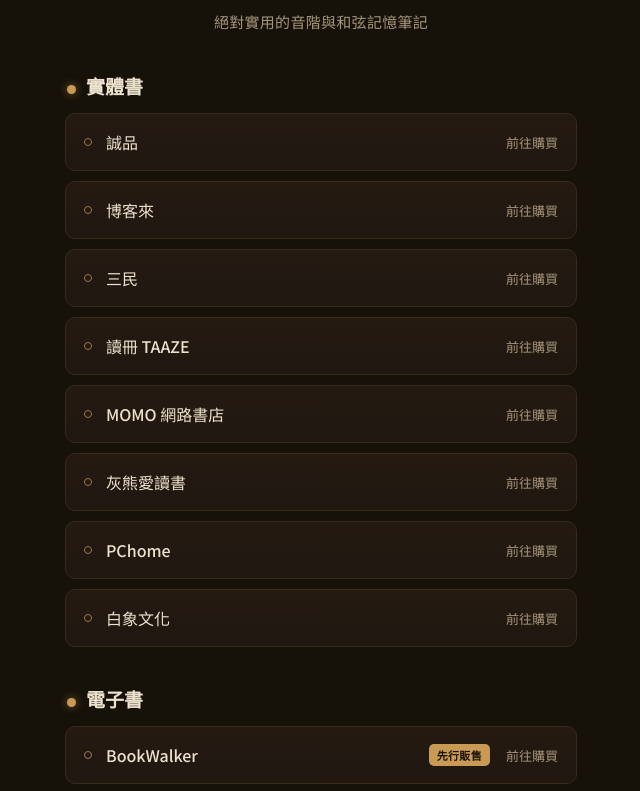
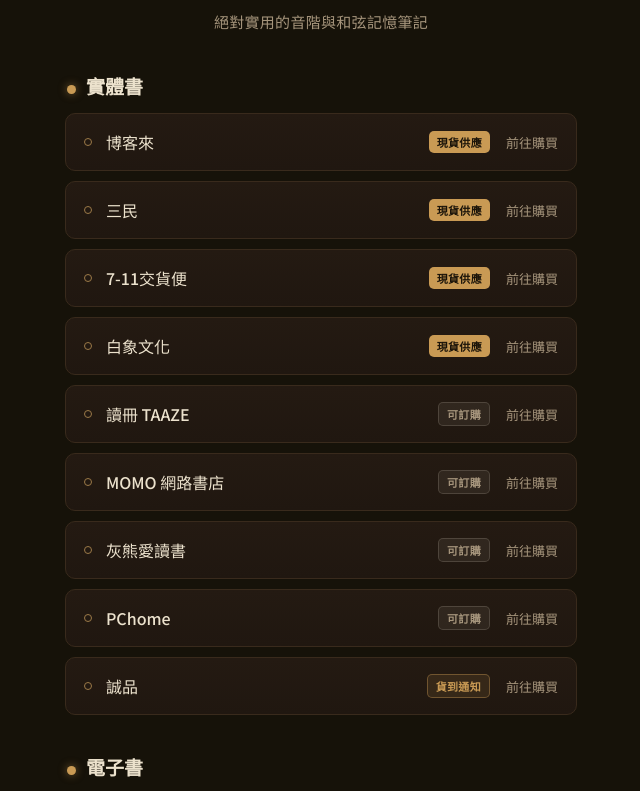
Before and after one commit to chairoxychen/fingerboard_link, a plain HTML site: page index.html in a window 1280 px wide. Shown: the part 542-1333 px from the top of the page, without its empty margins (319-959 px from the left). Drawn offline with Linux system fonts and the light colour scheme.

Commit message:
Add files via upload

```diff
--- a/index.html
+++ b/index.html
@@ -313,6 +313,11 @@
     background:rgba(236,226,205,0.07);
     border:1px solid rgba(236,226,205,0.16);
   }
+  .status-tag.notify{
+    color:var(--brass);
+    background:rgba(201,154,84,0.12);
+    border:1px solid rgba(201,154,84,0.4);
+  }
 
   footer{
     text-align:center;
@@ -366,29 +371,32 @@
       <h2>實體書</h2>
     </div>
     <div class="links">
-      <a class="link-btn" href="https://reurl.cc/k9yQeq" target="_blank" rel="noopener">
-        <span class="fret-dot"></span><span class="name">誠品</span><span class="go">前往購買</span>
-      </a>
       <a class="link-btn" href="https://www.books.com.tw/products/0011061315?sloc=main" target="_blank" rel="noopener">
-        <span class="fret-dot"></span><span class="name">博客來</span><span class="go">前往購買</span>
+        <span class="fret-dot"></span><span class="name">博客來</span><span class="status-tag early">現貨供應</span><span class="go">前往購買</span>
       </a>
       <a class="link-btn" href="https://www.sanmin.com.tw/product/index/015761876" target="_blank" rel="noopener">
-        <span class="fret-dot"></span><span class="name">三民</span><span class="go">前往購買</span>
+        <span class="fret-dot"></span><span class="name">三民</span><span class="status-tag early">現貨供應</span><span class="go">前往購買</span>
+      </a>
+      <a class="link-btn" href="https://myship.7-11.com.tw/general/detail/GM2609196665549" target="_blank" rel="noopener">
+        <span class="fret-dot"></span><span class="name">7-11交貨便</span><span class="status-tag early">現貨供應</span><span class="go">前往購買</span>
+      </a>
+      <a class="link-btn" href="https://www.elephantwhite.com.tw/product-detail/1785/" target="_blank" rel="noopener">
+        <span class="fret-dot"></span><span class="name">白象文化</span><span class="status-tag early">現貨供應</span><span class="go">前往購買</span>
       </a>
       <a class="link-btn" href="https://www.taaze.tw/products/11101097657.html" target="_blank" rel="noopener">
-        <span class="fret-dot"></span><span class="name">讀冊 TAAZE</span><span class="go">前往購買</span>
+        <span class="fret-dot"></span><span class="name">讀冊 TAAZE</span><span class="status-tag soon">可訂購</span><span class="go">前往購買</span>
       </a>
       <a class="link-btn" href="https://reurl.cc/vGv8j1" target="_blank" rel="noopener">
-        <span class="fret-dot"></span><span class="name">MOMO 網路書店</span><span class="go">前往購買</span>
+        <span class="fret-dot"></span><span class="name">MOMO 網路書店</span><span class="status-tag soon">可訂購</span><span class="go">前往購買</span>
       </a>
       <a class="link-btn" href="https://www.iread.com.tw/Detail/ProdDetail/B001227115?srsltid=AfmBOoq8pZ-m8ZpFFudinbsvz_ByiObOXeXhnODrj37Bt7-im1Joc4fg" target="_blank" rel="noopener">
-        <span class="fret-dot"></span><span class="name">灰熊愛讀書</span><span class="go">前往購買</span>
+        <span class="fret-dot"></span><span class="name">灰熊愛讀書</span><span class="status-tag soon">可訂購</span><span class="go">前往購買</span>
       </a>
       <a class="link-btn" href="https://24h.pchome.com.tw/books/prod/DJAM2O-A900KD20E?srsltid=AfmBOor65k7zL4gwMyV1pMx_5LYcFb5fBef9ix9UkuFgKdT92-9-DE56" target="_blank" rel="noopener">
-        <span class="fret-dot"></span><span class="name">PChome</span><span class="go">前往購買</span>
+        <span class="fret-dot"></span><span class="name">PChome</span><span class="status-tag soon">可訂購</span><span class="go">前往購買</span>
       </a>
-      <a class="link-btn" href="https://www.elephantwhite.com.tw/product-detail/1785/" target="_blank" rel="noopener">
-        <span class="fret-dot"></span><span class="name">白象文化</span><span class="go">前往購買</span>
+      <a class="link-btn" href="https://reurl.cc/k9yQeq" target="_blank" rel="noopener">
+        <span class="fret-dot"></span><span class="name">誠品</span><span class="status-tag notify">貨到通知</span><span class="go">前往購買</span>
       </a>
     </div>
   </div>
```
